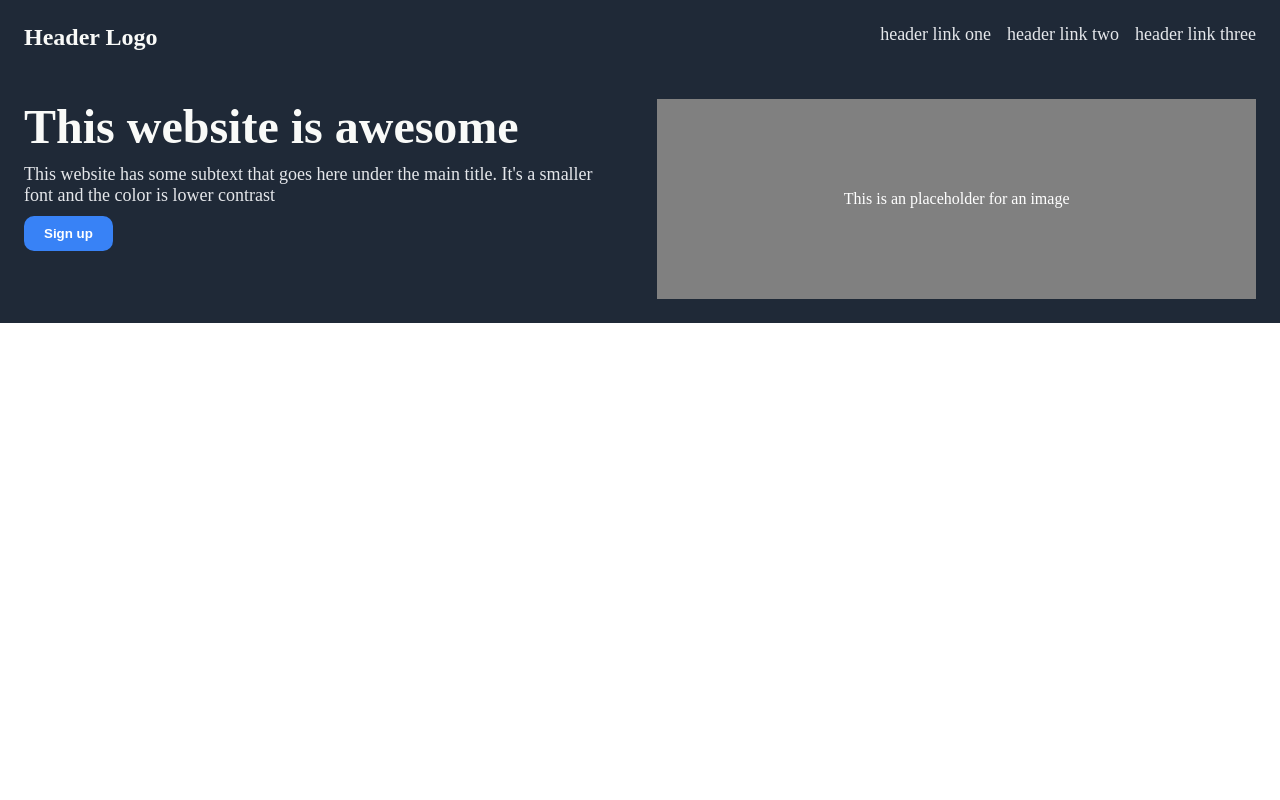
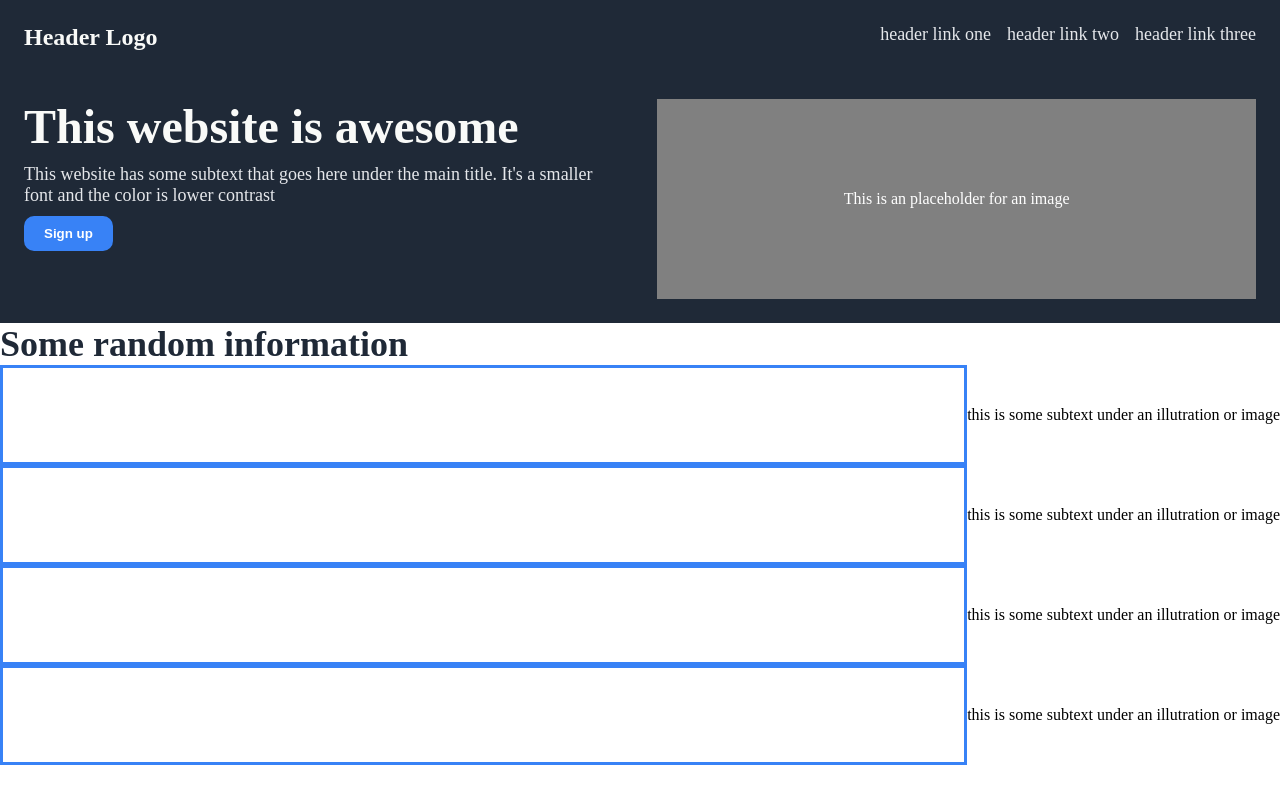
Before and after one commit to nqhdang/odin-landingpage, a plain HTML site: page index.html in a window 1280 px wide. Drawn offline with Linux system fonts and the light colour scheme.

Commit message:
Trying Info Part
Not complete, trying to do it but too tired.

```diff
--- a/css/style.css
+++ b/css/style.css
@@ -83,3 +83,30 @@ button {
     border-radius: 10px;
     border-style: none;
 }
+
+/* Information Part */
+.information {
+    display: flex;
+    justify-content: center;
+    align-items: center;
+}
+
+.infor-header {
+    font-size: 36px;
+    color: #1F2937;
+    font-weight: 900;
+}
+
+.infor-content {
+    display: flex;
+    flex-wrap: wrap;
+    justify-content: center;
+    align-items: center;
+}
+
+.square {
+    border: #3882f6 3px solid;
+    flex: auto;
+    height: 100px;
+    width: 100px;
+}
--- a/index.html
+++ b/index.html
@@ -28,5 +28,29 @@
             This is an placeholder for an image
         </div>
     </div>
+
+    <div class="infomation">
+        <h1 class="infor-header">Some random information</h1>
+
+        <div class="infor-content">
+            <div class="square"></div>
+            <div class="text">this is some subtext under an illutration or image</div>
+        </div>
+
+        <div class="infor-content">
+            <div class="square"></div>
+            <div class="text">this is some subtext under an illutration or image</div>
+        </div>
+
+        <div class="infor-content">
+            <div class="square"></div>
+            <div class="text">this is some subtext under an illutration or image</div>
+        </div>
+
+        <div class="infor-content">
+            <div class="square"></div>
+            <div class="text">this is some subtext under an illutration or image</div>
+        </div>
+    </div>
 </body>
 </html>
```
